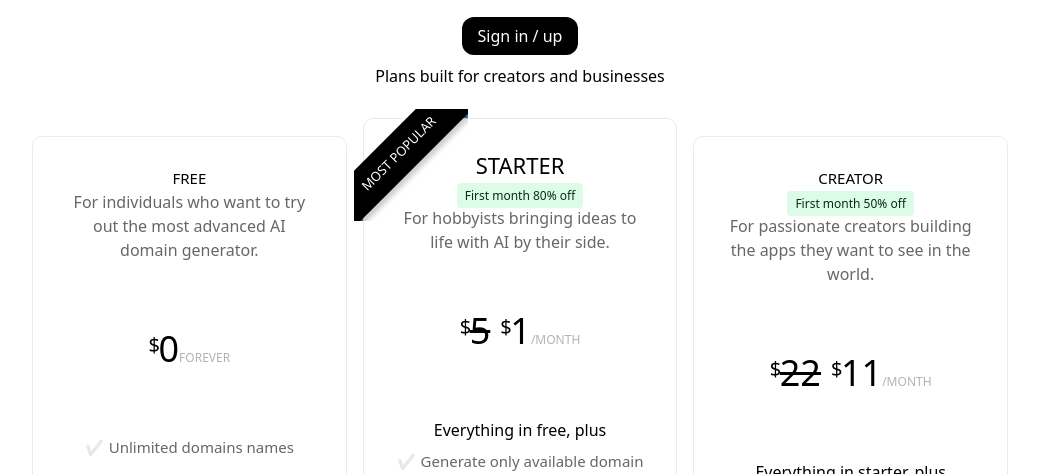
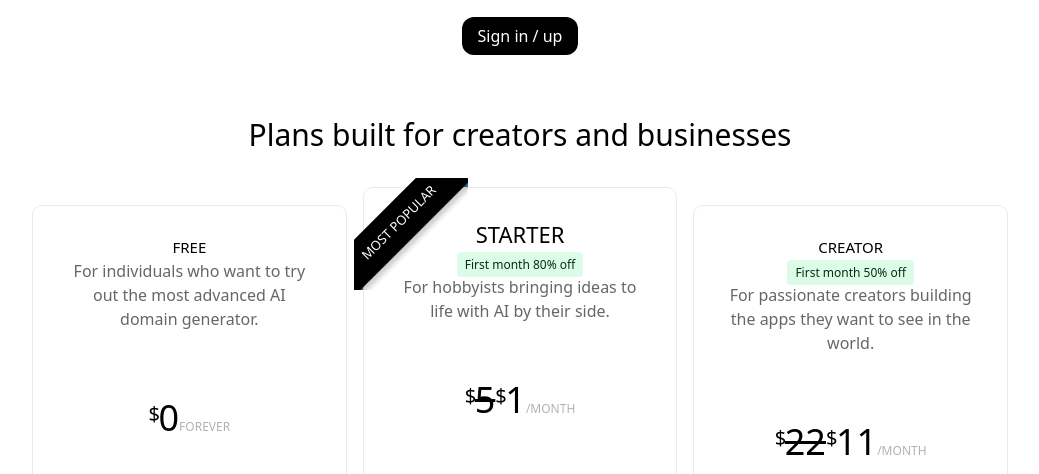
Before and after one commit to romanvieito/simplerb, a Next.js app: page / in a window 1280 px wide. Shown: the part 478-952 px from the top of the page, without its empty margins (120-1159 px from the left). Built offline with nearby package versions, Linux system fonts and the light colour scheme; no server answers.

Commit message:
pricing header

```diff
--- a/components/CardsPricing.module.css
+++ b/components/CardsPricing.module.css
@@ -189,10 +189,6 @@
     font-size: 17px;
 }
 
-.ml2 {
-    margin-left: 10px;
-}
-
 .pricingTitle {
     display: flex;
     align-items: center;
--- a/pages/index.tsx
+++ b/pages/index.tsx
@@ -162,7 +162,7 @@ const Home: NextPage = () => {
         </div> */}
 
         <div className={styles.pricingTitle}>
-          <h2 className="font-medium">
+          <h2 className="mt-12 font-medium" style={{ fontSize: 30 }}>
             Plans built for creators and businesses
           </h2>
         </div>
```
